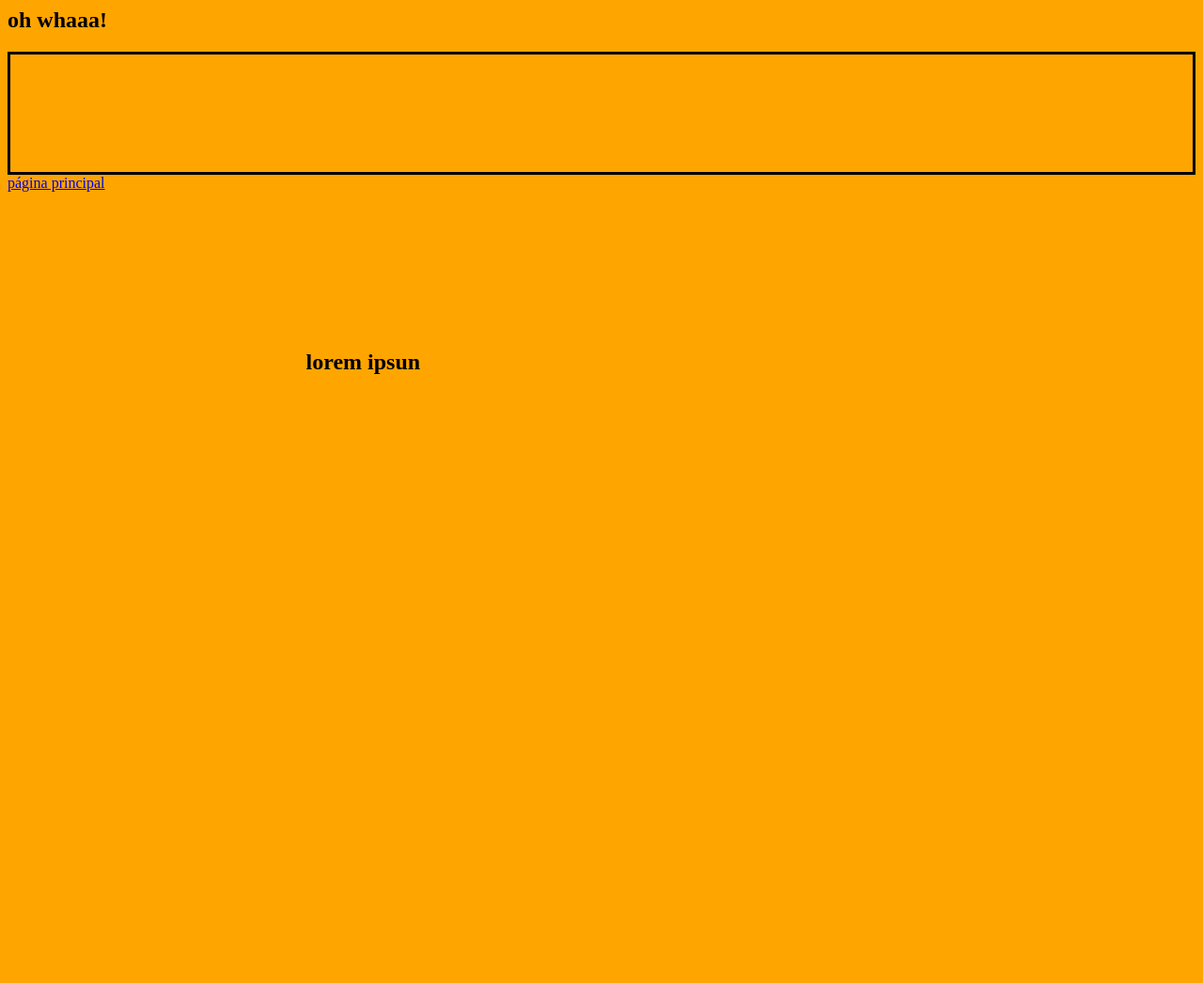
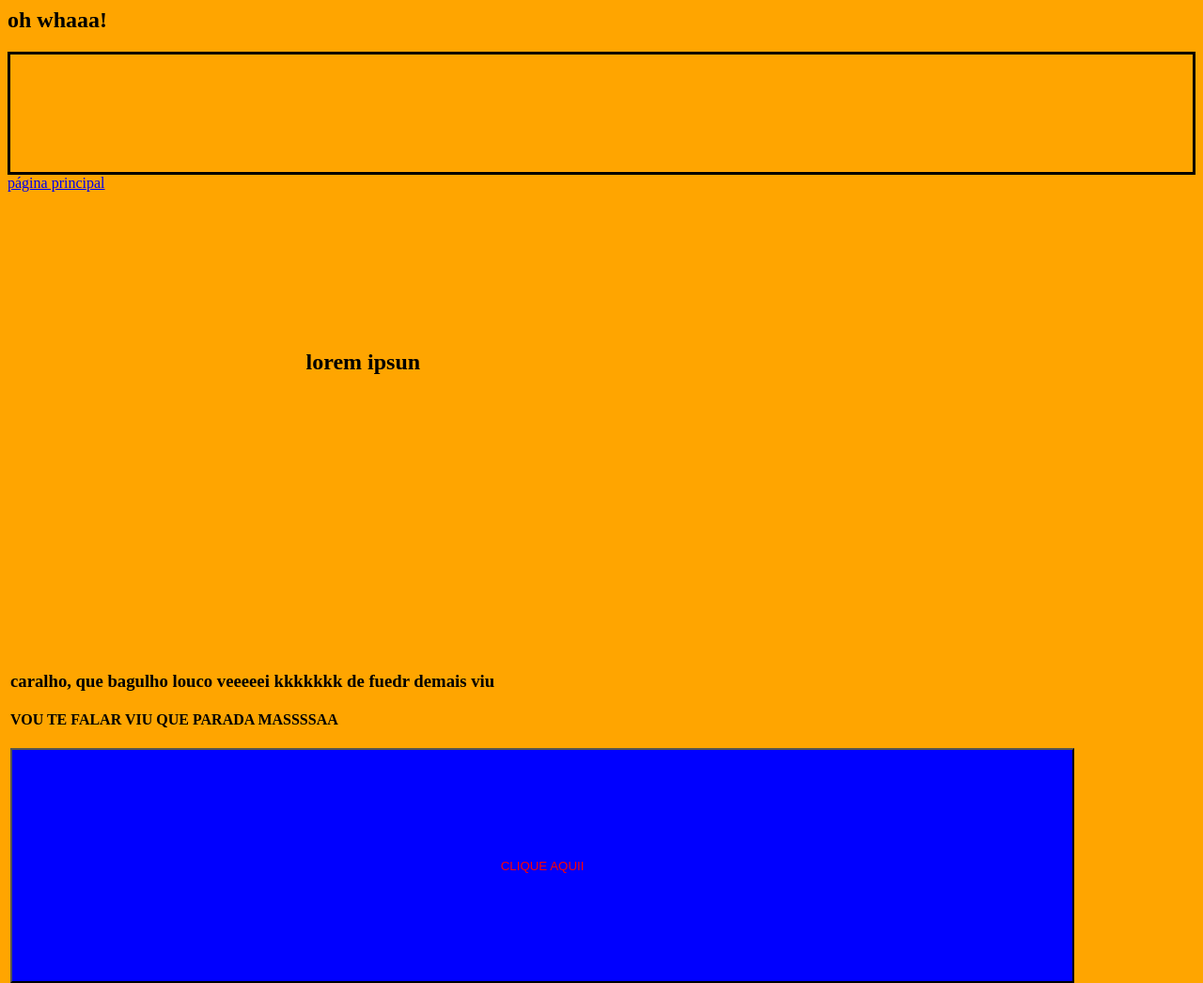
Before and after one commit to Lucardosop/treinohtmlcss, a plain HTML site: page me.html in a window 1280 px wide. Shown: the whole page at 94% size. Before the commit the page ends 800 px from the top, so only its background shows below. Drawn offline with Linux system fonts and the light colour scheme.

Commit message:
Add files via upload
mais uma atualizacao ai galera, so para ver mesmo. vamo que vamo ao infinito e alem!!!!

```diff
--- a/me.html
+++ b/me.html
@@ -6,6 +6,9 @@
     <h2>oh whaaa!</h2>
     <div class="box1">
         <h2 class="titulo">lorem ipsun</h2>
+        <h3>caralho, que bagulho louco veeeeei kkkkkkk de fuedr demais viu</h3>
+        <h4> VOU TE FALAR VIU QUE PARADA MASSSSAA</h4>
+        <button class="botao2"> CLIQUE AQUII</button>
     </div>
     <a href="/index.html">página principal</a>
   </body>
--- a/styles.css
+++ b/styles.css
@@ -16,3 +16,10 @@ body {
   margin-top:     25%;
 
 }
+
+.botao2{
+  color: red;
+  background-color: blue;
+  width: 90%;
+  height: 250px;
+}
```
